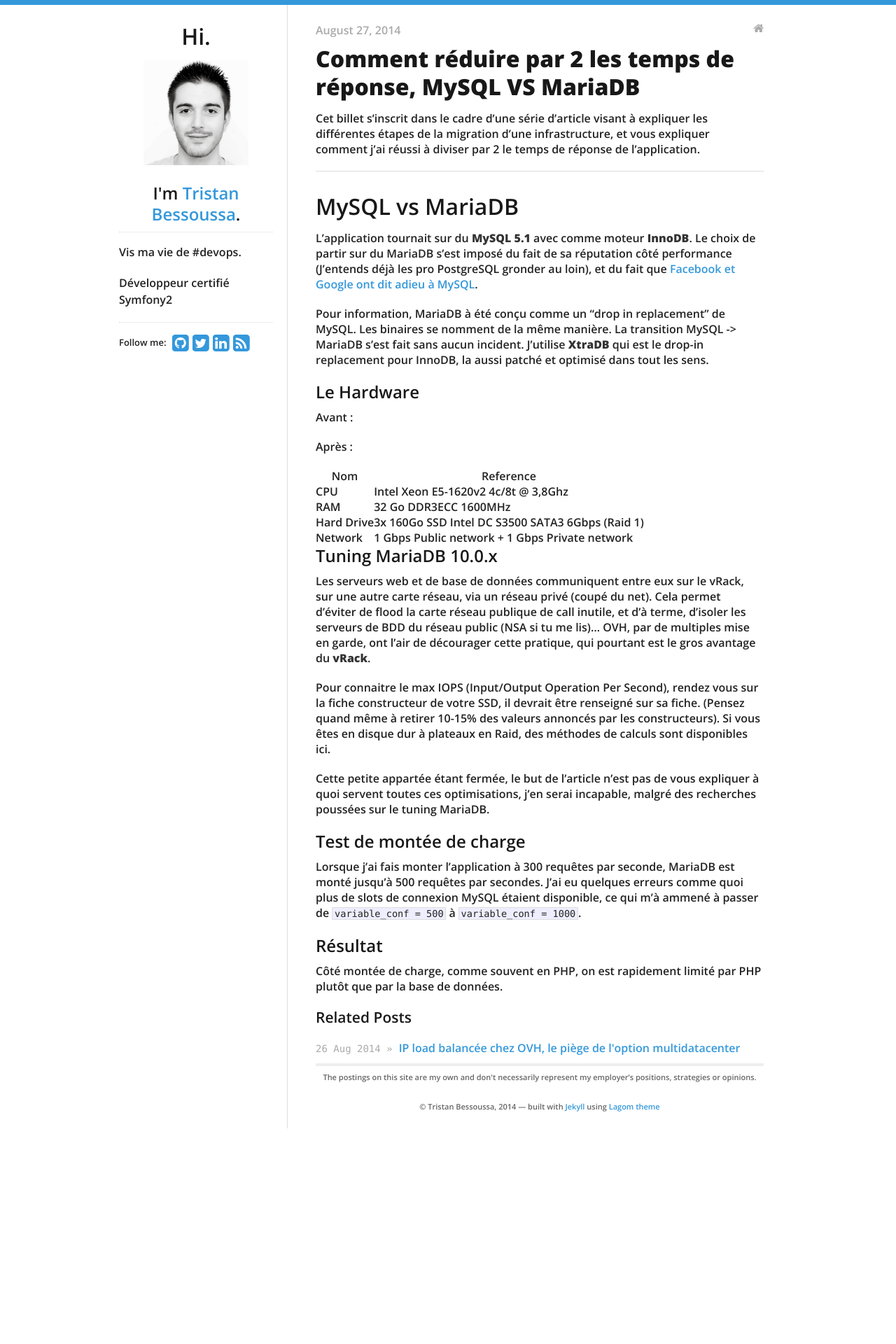
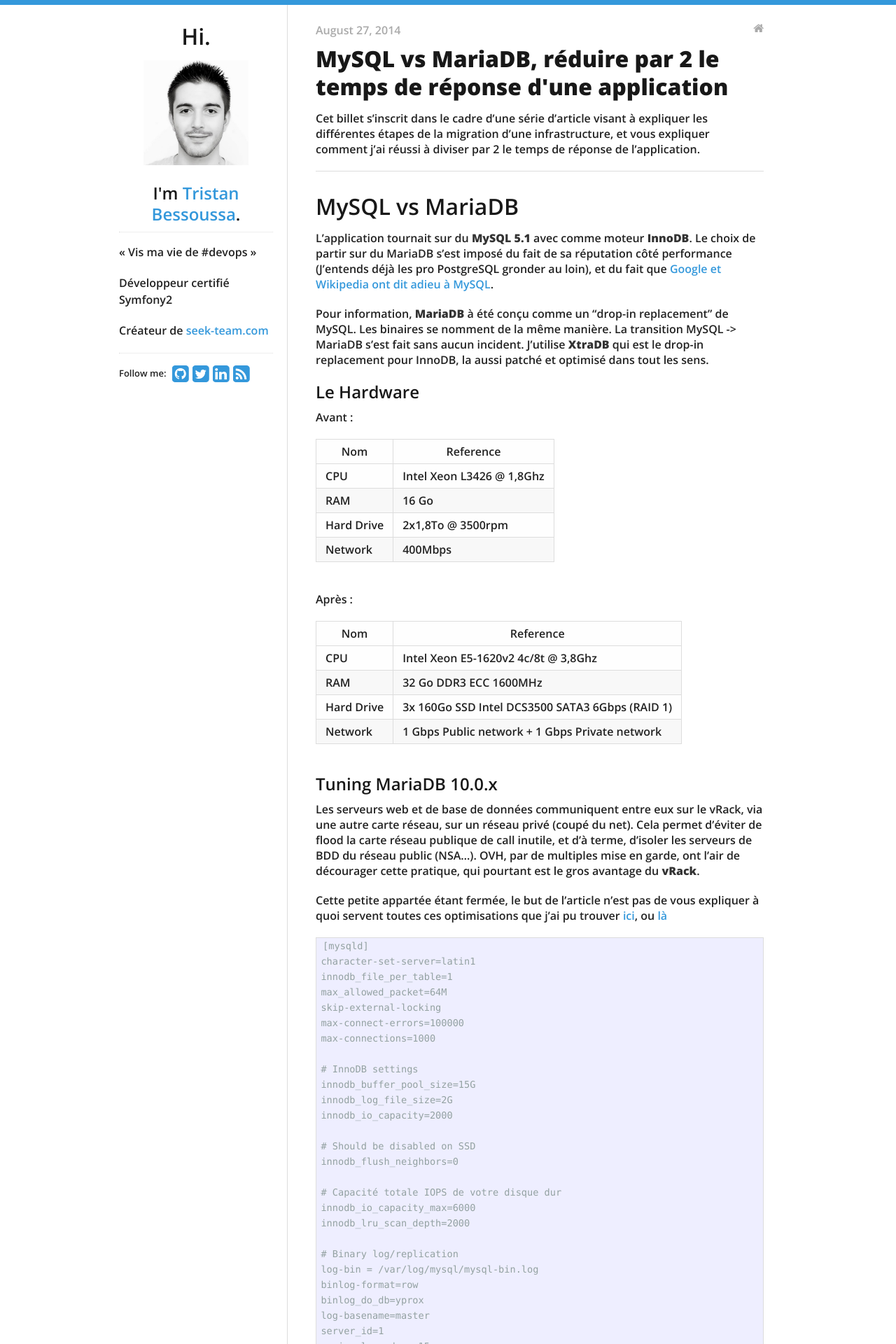
Before and after one commit to swanson/lagom, a Jekyll site: the page built from _posts/2014-08-27-migration-mysql.md, in a window 1280 px wide. Shown: the top 1920 px of the page at 70% size. Built offline with Jekyll 4.4.1, drawn with Linux system fonts in a browser that asks for light colours; nearby versions of some CDN libraries; Markdown is read by kramdown in place of the engine named in the settings; comment, search, counter and statistics services are not loaded; before the commit the page ends 1612 px from its top, so only the background shows below that; some of the changed text lies outside the part shown.

Commit message:
Updated article

```diff
--- a/_includes/css/base.css
+++ b/_includes/css/base.css
@@ -331,3 +331,9 @@
 	.remove-bottom { margin-bottom: 0 !important; }
 	.half-bottom { margin-bottom: 10px !important; }
 	.add-bottom { margin-bottom: 20px !important; }
+
+/* Tables */
+table { width: 100%; border-collapse: collapse; overflow-x: auto; overflow-y: hidden; display: block;}
+table tr { background-color: #fefefe; }
+table tr:nth-child(2n) { background-color: #f8f8f8; }
+td, th { border: 1px solid #ddd; padding: 6px 13px; }
--- a/_includes/sidebar.html
+++ b/_includes/sidebar.html
@@ -6,8 +6,9 @@
   <h2>I'm <a href="/">{{ site.data.theme.name }}</a>.</h2>
   <hr/>
   <ul>
-  <p>Vis ma vie de #devops.</p>
+  <p>« Vis ma vie de #devops »</p>
   <p>Développeur certifié Symfony2</p>
+  <p>Créateur de <a href="http://www.seek-team.com">seek-team.com</a></p>
   <hr/>
   <div>
     <div id="social">
--- a/_posts/2014-08-27-migration-mysql.md
+++ b/_posts/2014-08-27-migration-mysql.md
@@ -1,6 +1,6 @@
 ---
 layout: post
-title: Comment réduire par 2 les temps de réponse, MySQL VS MariaDB
+title: MySQL vs MariaDB, réduire par 2 le temps de réponse d'une application
 categories:
 - blog
 ---
@@ -11,42 +11,96 @@
 
 # MySQL vs MariaDB
 
-L'application tournait sur du **MySQL 5.1** avec comme moteur **InnoDB**. Le choix de partir sur du MariaDB s'est imposé du fait de sa réputation côté performance (J'entends déjà les pro PostgreSQL gronder au loin), et du fait que <a href="http://www.zdnet.com/google-quietly-dumps-oracle-mysql-for-mariadb-7000020670/" target="_blank"> Facebook et Google ont dit adieu à MySQL</a>.
+L'application tournait sur du **MySQL 5.1** avec comme moteur **InnoDB**. Le choix de partir sur du MariaDB s'est imposé du fait de sa réputation côté performance (J'entends déjà les pro PostgreSQL gronder au loin), et du fait que <a href="http://www.zdnet.com/google-quietly-dumps-oracle-mysql-for-mariadb-7000020670/" target="_blank"> Google et Wikipedia ont dit adieu à MySQL</a>.
 
-Pour information, MariaDB à été conçu comme un "drop in replacement" de MySQL. Les binaires se nomment de la même manière. La transition MySQL -> MariaDB s'est fait sans aucun incident. J'utilise **XtraDB** qui est le drop-in replacement pour InnoDB, la aussi patché et optimisé dans tout les sens.
+Pour information, **MariaDB** à été conçu comme un "drop-in replacement" de MySQL. Les binaires se nomment de la même manière. La transition MySQL -> MariaDB s'est fait sans aucun incident. J'utilise **XtraDB** qui est le drop-in replacement pour InnoDB, la aussi patché et optimisé dans tout les sens.
 
 ## Le Hardware
 
 Avant :
 
+| Nom        | Reference                                      |
+|------------|------------------------------------------------|
+| CPU        | Intel Xeon L3426 @ 1,8Ghz                      |
+| RAM        | 16 Go                                          |
+| Hard Drive | 2x1,8To @ 3500rpm                              |
+| Network    | 400Mbps                                        |
 
+<br />
 
 Après :
 
 | Nom        | Reference                                      |
 |------------|------------------------------------------------|
 | CPU        | Intel Xeon E5-1620v2 4c/8t @ 3,8Ghz            |
-| RAM        | 32 Go DDR3ECC 1600MHz                          |
-| Hard Drive | 3x 160Go SSD Intel DC S3500 SATA3 6Gbps (Raid 1)|
+| RAM        | 32 Go DDR3 ECC 1600MHz                         |
+| Hard Drive | 3x 160Go SSD Intel DCS3500 SATA3 6Gbps (RAID 1)|
 | Network    | 1 Gbps Public network + 1 Gbps Private network |
 
+<br />
 
 ## Tuning MariaDB 10.0.x
 
-Les serveurs web et de base de données communiquent entre eux sur le vRack, sur une autre carte réseau, via un réseau privé (coupé du net). Cela permet d'éviter de flood la carte réseau publique de call inutile, et d'à terme, d'isoler les serveurs de BDD du réseau public (NSA si tu me lis)...
+Les serveurs web et de base de données communiquent entre eux sur le vRack, via une autre carte réseau, sur un réseau privé (coupé du net). Cela permet d'éviter de flood la carte réseau publique de call inutile, et d'à terme, d'isoler les serveurs de BDD du réseau public (NSA...).
 OVH, par de multiples mise en garde, ont l'air de décourager cette pratique, qui pourtant est le gros avantage du **vRack**.
 
+Cette petite appartée étant fermée, le but de l'article n'est pas de vous expliquer à quoi servent toutes ces optimisations que j'ai pu trouver [ici](http://www.tocker.ca/2013/09/17/what-to-tune-in-mysql-56-after-installation.html), ou [là](https://blog.mariadb.org/performance-evaluation-of-mariadb-10-1-and-mysql-5-7-4-labs-tplc/)
+
+{% highlight mysql %}
+[mysqld]
+character-set-server=latin1
+innodb_file_per_table=1
+max_allowed_packet=64M
+skip-external-locking
+max-connect-errors=100000
+max-connections=1000
+
+# InnoDB settings
+innodb_buffer_pool_size=15G
+innodb_log_file_size=2G
+innodb_io_capacity=2000
+
+# Should be disabled on SSD
+innodb_flush_neighbors=0
+
+# Capacité totale IOPS de votre disque dur
+innodb_io_capacity_max=6000
+innodb_lru_scan_depth=2000
+
+# Binary log/replication
+log-bin = /var/log/mysql/mysql-bin.log
+binlog-format=row
+binlog_do_db=yprox
+log-basename=master
+server_id=1
+expire_logs_days=15
+transaction-isolation=READ-COMMITTED
+innodb_autoinc_lock_mode=2
+{% endhighlight %}
+
 Pour connaitre le max IOPS (Input/Output Operation Per Second), rendez vous sur la fiche constructeur de votre SSD, il devrait être renseigné sur sa fiche. (Pensez quand même à retirer 10-15% des valeurs annoncés par les constructeurs).
-Si vous êtes en disque dur à plateaux en Raid, des méthodes de calculs sont disponibles ici.
+Si vous êtes en disque dur à plateaux en RAID, des méthodes de calculs sont [disponibles ici](http://www.tocker.ca/2013/09/17/what-to-tune-in-mysql-56-after-installation.html).
 
-Cette petite appartée étant fermée, le but de l'article n'est pas de vous expliquer à quoi servent toutes ces optimisations, j'en serai incapable, malgré des recherches poussées sur le tuning MariaDB.
+## Le ménage des tables de logs
 
+L'application possède des _tables de logs_ où sont consignés tous les changements opérés sur l'application. J'ai purgé ces tables, la base de donnée est passée de 7Go à 2Go.
+
+Des problèmes de tables framgentées sont remontés avoir lancé un **mysql_tuner**. Un petit `mysqlcheck -o` qui va successivement faire un `CHECK TABLE`,`REPAIR TABLE`,`ANALYZE TABLE` et finalement un `OPTIMIZE TABLE` à résolu le problème.
 
 ## Test de montée de charge
 
-Lorsque j'ai fais monter l'application à 300 requêtes par seconde, MariaDB est monté jusqu'à 500 requêtes par secondes. J'ai eu quelques erreurs comme quoi plus de slots de connexion MySQL étaient disponible, ce qui m'à ammené à passer de `variable_conf = 500` à `variable_conf = 1000`.
+Lorsque j'ai fais monter l'application à 300 requêtes par seconde, **MariaDB est monté jusqu'à 450 requêtes par secondes** (4500/10 secondes sur le graph ci dessous). J'ai eu quelques erreurs comme quoi plus de slots de connexion MySQL étaient disponible, ce qui m'à ammené à passer de `max-connections=500` à `max-connections=1000`.
+
+![Idée initiale](/assets/images/db_monte_charge.png)
 
 
 ## Résultat
 
 Côté montée de charge, comme souvent en PHP, on est rapidement limité par PHP plutôt que par la base de données.
+
+![Idée initiale](/assets/images/db_perf.png)
+
+
+Le temps de réponse de la base de donnée à été grandement améliorée, **on passe de 7ms à 0.3ms** soit un facteur **x23**
+
+![Idée initiale](/assets/images/db_latency.png)
```
Also changed, not shown: _posts/2014-08-26-ovh-load-balancing.md (+4 -3 lines), _includes/footer.html (line endings or trailing spaces), assets/images/db_latency.png (added), assets/images/db_monte_charge.png (added), assets/images/db_perf.png (added), assets/images/ovh_lb_multi.png (added).
